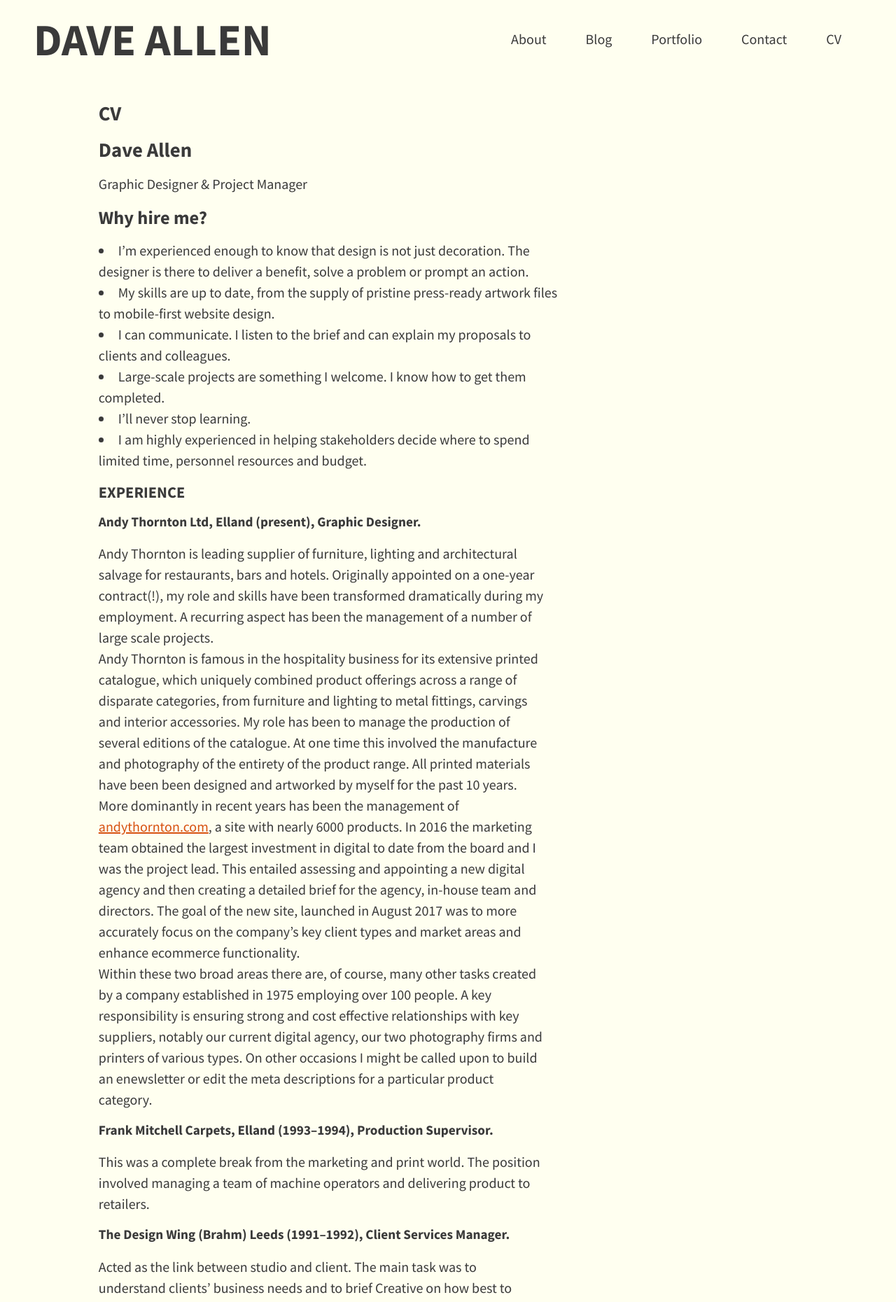
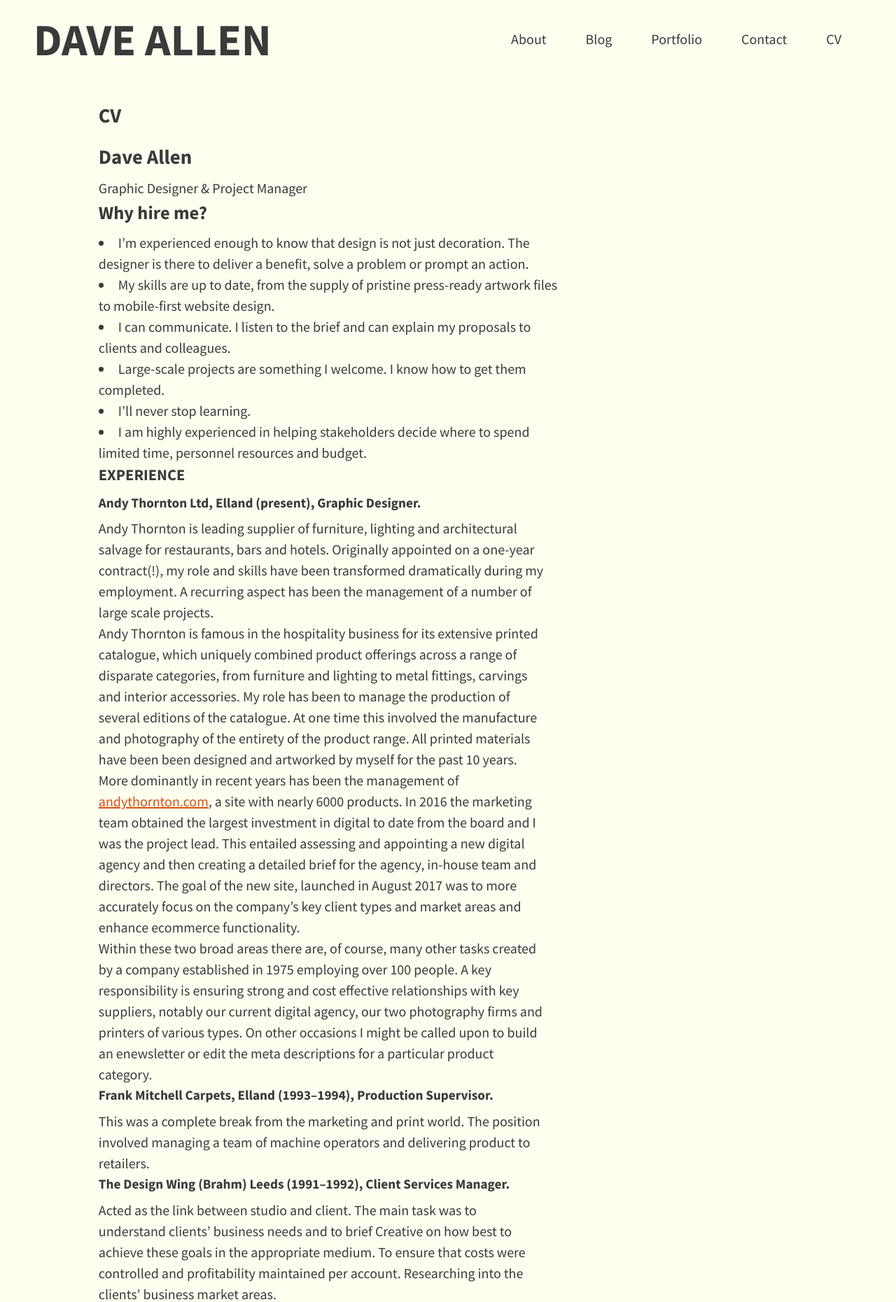
Before and after one commit to vimallen/gridbert, a Jekyll site: the page built from cv/index.md, in a window 1280 px wide. Shown: the top 1860 px of the page at 70% size. Built offline with Jekyll 4.4.1, drawn with Linux system fonts in a browser that asks for light colours.

Commit message:
Margin changes

```diff
--- a/assets/main.scss
+++ b/assets/main.scss
@@ -118,7 +118,7 @@ h3,
 h4,
 h5 {
   color: #3a3a3a;
-  margin: 1rem 0;
+  line-height: 1.3;
 }
 h1 {
   font-size: 1.8rem;
@@ -131,11 +131,22 @@ h3 {
 }
 h4 {
   font-size: 1.2rem;
-  margin-bottom: 1.2rem;
 }
 h5 {
   font-size: 0.75rem;
 }
+
+/* Target Kramdown generated IDs on CV page*/
+
+h1,
+h2,
+h3,
+h4,
+h5[id] {
+  line-height: 1.5;
+  margin-bottom: 0.5rem;
+}
+
 /*  =Typography-------------------*/
 .site-footer {
   font-size: 1rem;
```
